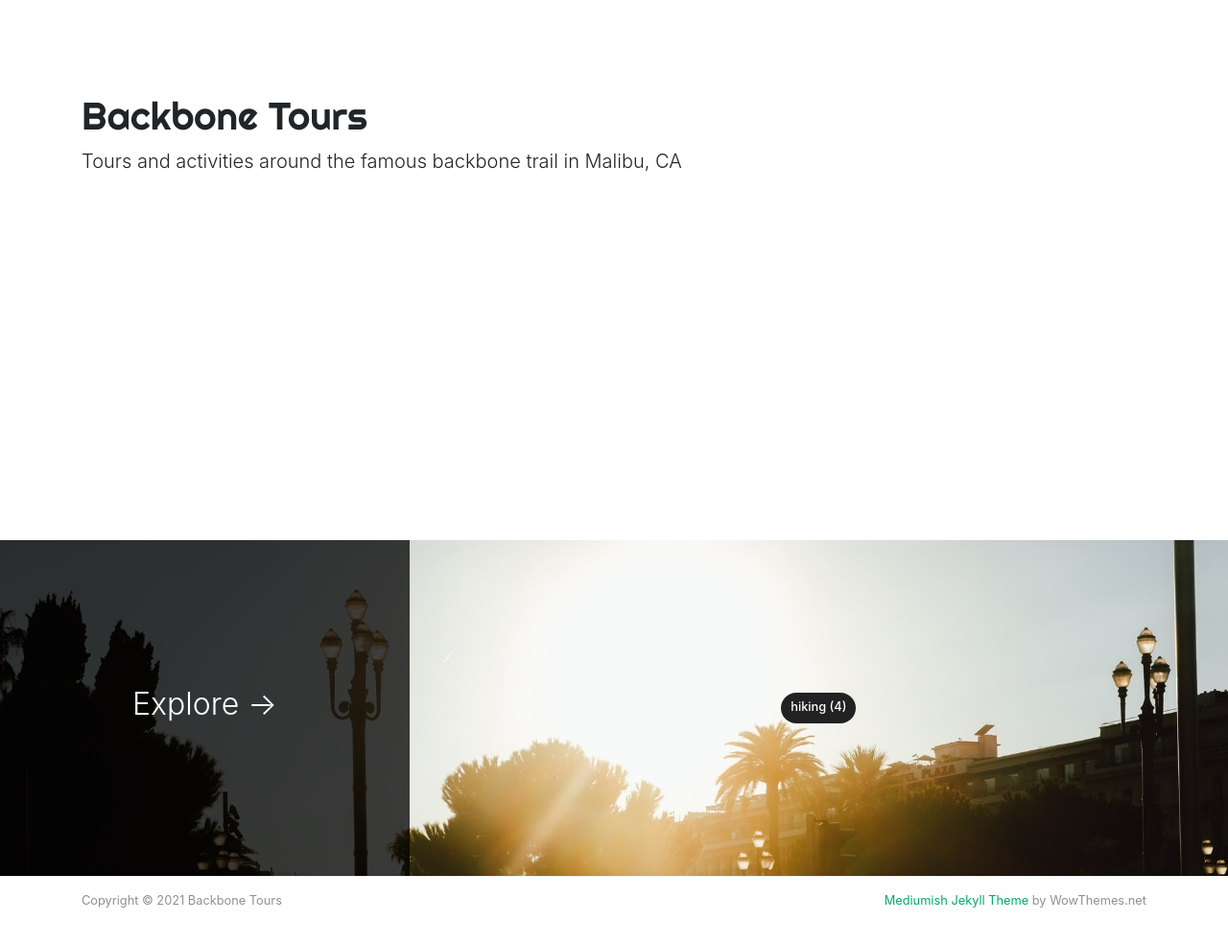
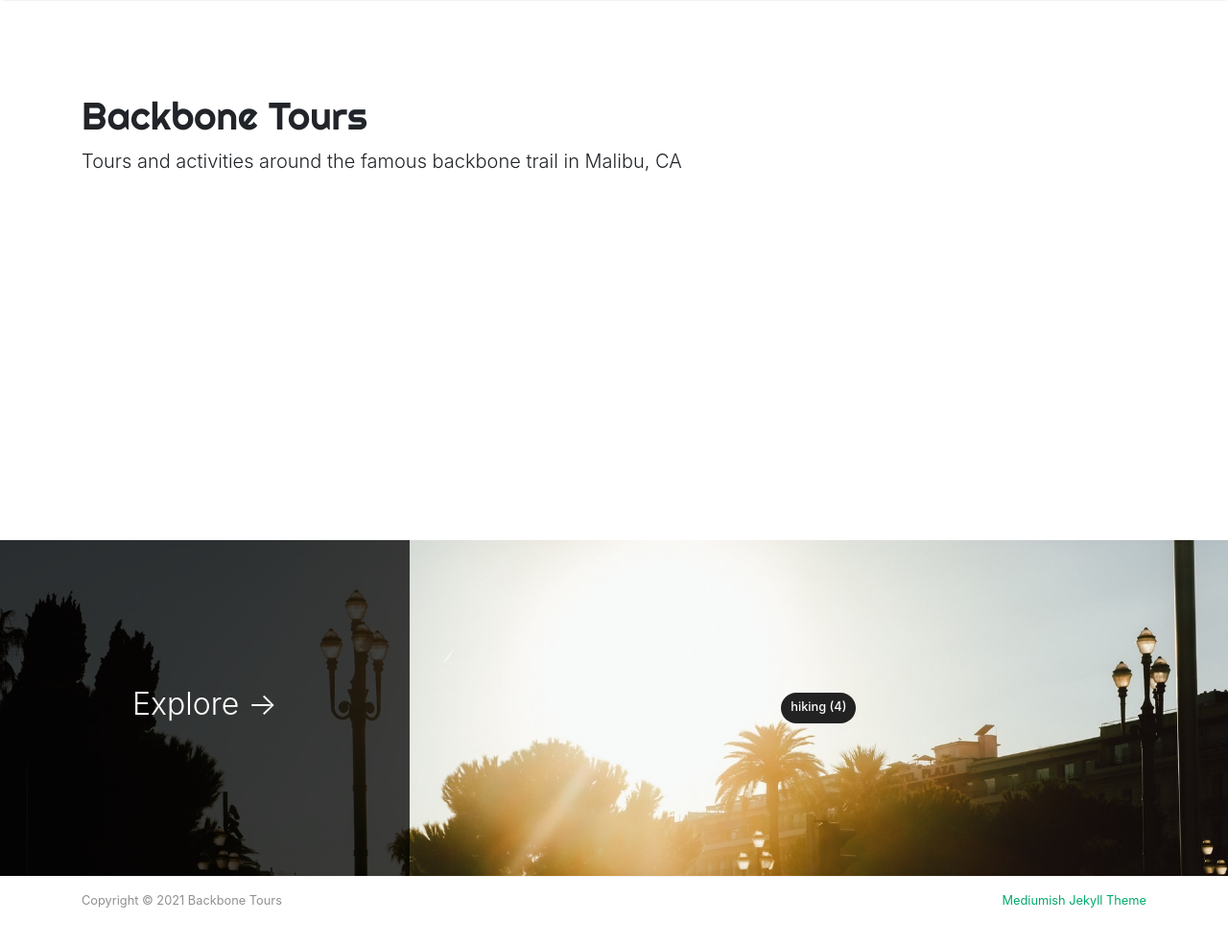
Before and after one commit to ktenzer/backbonetours.com, a Jekyll site: the page built from _pages/tags.md, in a window 1280 px wide and 1022 px high. Shown: the top 985 px of the window at 96% size. Built offline with Jekyll 4.4.1, drawn with Linux system fonts in a browser that asks for light colours; nearby versions of some CDN libraries.

Commit message:
removed some text

```diff
--- a/_layouts/default.html
+++ b/_layouts/default.html
@@ -159,7 +159,7 @@
                 Copyright © {{ site.time | date: "%Y" }} {{ site.name }}
             </div>
             <div class="col-md-6 col-sm-6 text-center text-lg-right">
-                <a target="_blank" href="https://www.wowthemes.net/mediumish-free-jekyll-template/">Mediumish Jekyll Theme</a> by WowThemes.net
+                <a target="_blank" href="https://www.wowthemes.net/mediumish-free-jekyll-template/">Mediumish Jekyll Theme</a>
             </div>
         </div>
     </div>
```
Also changed, not shown: 12 other files.
